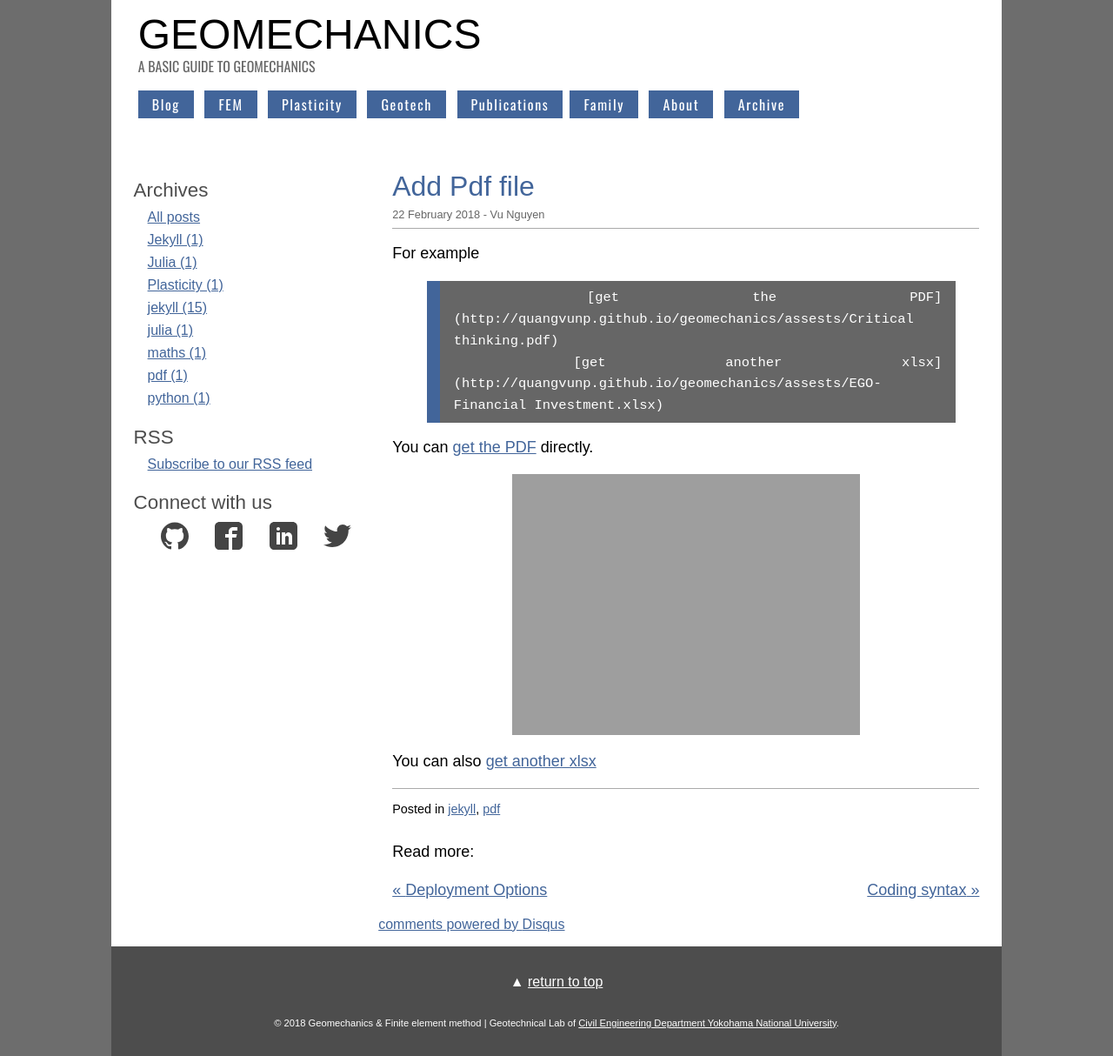
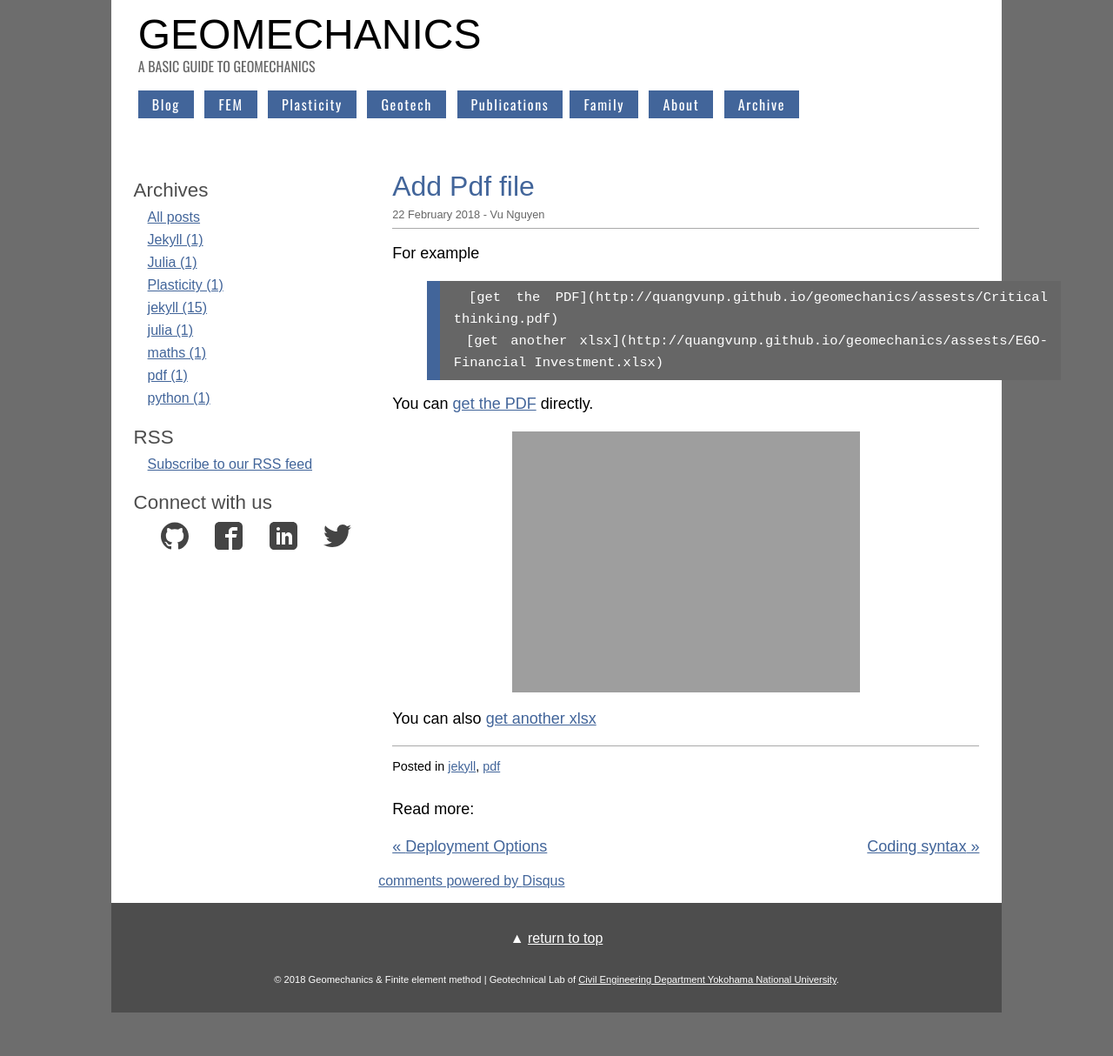
Before and after one commit to quangvunp/geomechanics, a Jekyll site: the page built from _posts/2018-02-22-add-pdf-files.md, in a window 1280 px wide. Shown: the whole page at 87% size. Built offline with Jekyll 4.4.1, drawn with Linux system fonts in a browser that asks for light colours; comment, search, counter and statistics services are not loaded; after the commit the page ends 1164 px from its top, so only the background shows below that.

Commit message:
Update syntax-highlighting.scss

```diff
--- a/css/syntax-highlighting.scss
+++ b/css/syntax-highlighting.scss
@@ -1,11 +1,11 @@
 ---
 ---
 
-.highlight  {font: 85% 'Consolas', Georgia, serif; width:100%}
+.highlight  {font: 85% 'Consolas', Georgia, serif; width:120%}
 
 .highlight {
 
-  .hll { background-color: #ffffcc ; width: 80%;}
+  .hll { background-color: #ffffcc}
   .c { color: #87ceeb ; font-style: italic} /* Comment */
   .err { color: #ffffff} /* Error */
   .g { color: #ffffff} /* Generic */
```
